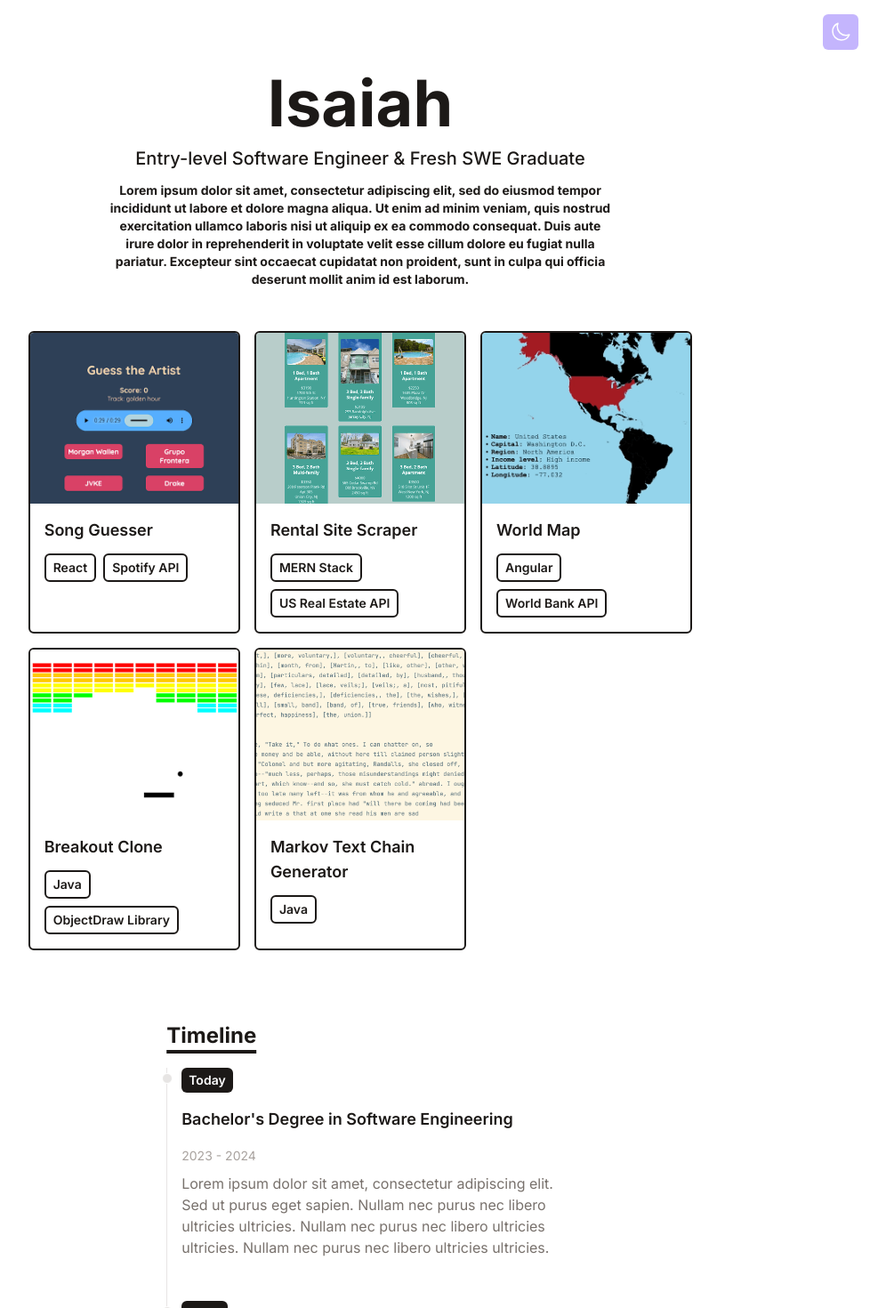
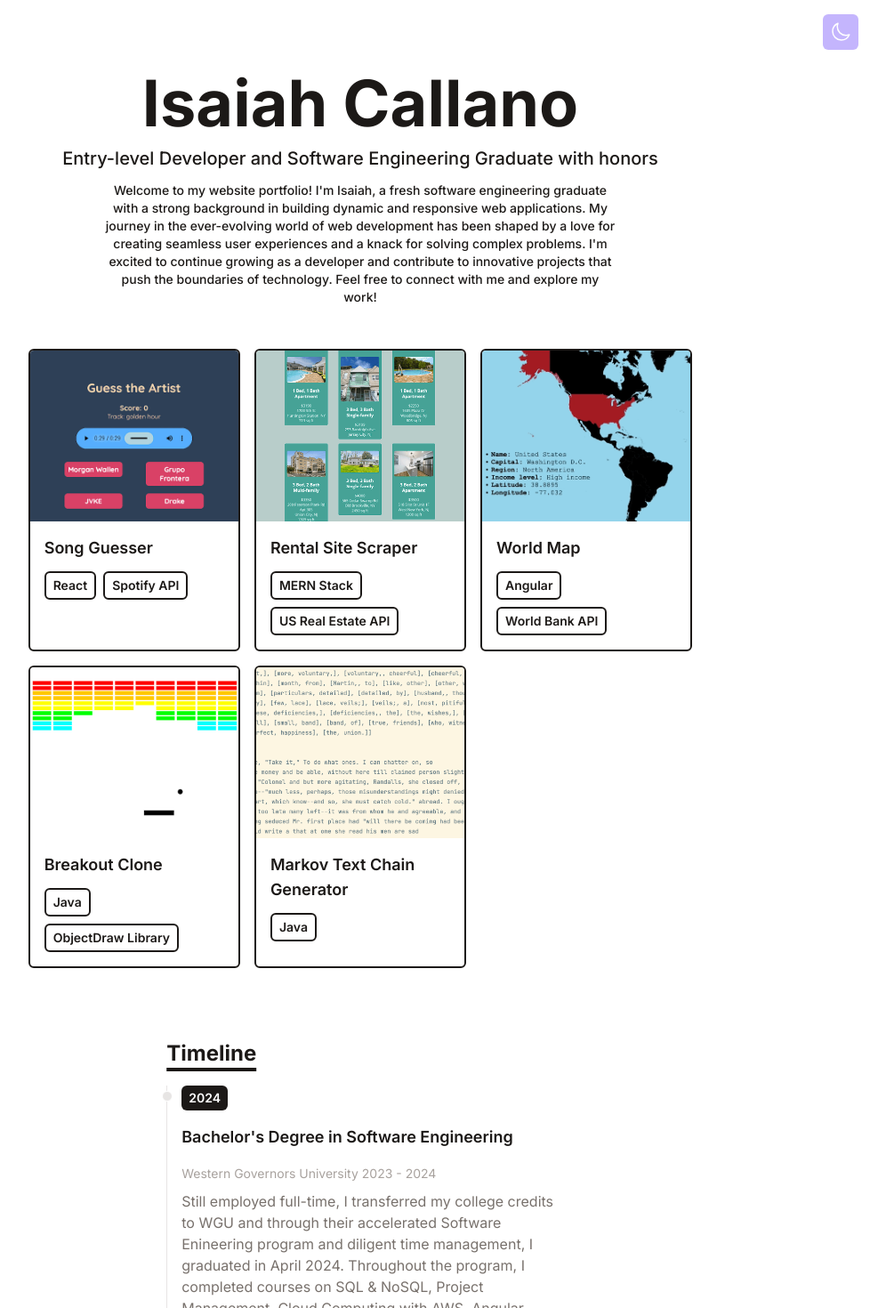
Before and after one commit to TeraBirb/portfolio-v2, a React (Vite) app: page / in a window 1280 px wide. Shown: the top 1470 px of the page at 89% size, without its empty margins (235-1231 px from the left). Built offline with nearby package versions, Linux system fonts and the light colour scheme.

Commit message:
Fill in bio

```diff
--- a/src/components/Contact.jsx
+++ b/src/components/Contact.jsx
@@ -32,7 +32,7 @@ const Contact = () => {
                         type="button"
                         className="text-center inline-block px-8 py-3 w-max text-base font-medium rounded-md text-white bg-gradient-to-r from-yellow-500 to-pink-500 drop-shadow-md hover:stroke-white"
                     >
-                        Work With Me
+                        Connect With Me
                     </button>
                 </form>
             </div>
--- a/src/components/Intro.jsx
+++ b/src/components/Intro.jsx
@@ -2,19 +2,21 @@ const Intro = () => {
     return (
         <div className="flex items-center justify-center flex-col text-center pt-20 pb-6">
             <h1 className="text-4xl md:text-7xl dark:text-white mb-1 md:mb-3 font-bold">
-                Isaiah
+                Isaiah Callano
             </h1>
             <p className="text-base md:text-xl mb-3 font-medium">
-                Entry-level Software Engineer & Fresh SWE Graduate{" "}
+                Entry-level Developer and Software Engineering Graduate with
+                honors
             </p>
-            <p className="text-sm max-w-xl mb-6 font-bold">
-                Lorem ipsum dolor sit amet, consectetur adipiscing elit, sed do
-                eiusmod tempor incididunt ut labore et dolore magna aliqua. Ut
-                enim ad minim veniam, quis nostrud exercitation ullamco laboris
-                nisi ut aliquip ex ea commodo consequat. Duis aute irure dolor
-                in reprehenderit in voluptate velit esse cillum dolore eu fugiat
-                nulla pariatur. Excepteur sint occaecat cupidatat non proident,
-                sunt in culpa qui officia deserunt mollit anim id est laborum.
+            <p className="text-sm max-w-xl mb-6 font-medium">
+                Welcome to my website portfolio! I'm Isaiah, a fresh software
+                engineering graduate with a strong background in building dynamic
+                and responsive web applications. My journey in the ever-evolving
+                world of web development has been shaped by a love for creating
+                seamless user experiences and a knack for solving complex
+                problems. I'm excited to continue growing as a developer and
+                contribute to innovative projects that push the boundaries of
+                technology. Feel free to connect with me and explore my work!
             </p>
         </div>
     );
--- a/src/data/timeline.js
+++ b/src/data/timeline.js
@@ -1,30 +1,30 @@
 export default [
     {
-        year: "Today",
+        year: "2024",
         title: "Bachelor's Degree in Software Engineering",
-        duration: "2023 - 2024",
+        duration: "Western Governors University 2023 - 2024",
         details:
-            "Lorem ipsum dolor sit amet, consectetur adipiscing elit. Sed ut purus eget sapien. Nullam nec purus nec libero ultricies ultricies. Nullam nec purus nec libero ultricies ultricies. Nullam nec purus nec libero ultricies ultricies.",
+            "Still employed full-time, I transferred my college credits to WGU and through their accelerated Software Enineering program and diligent time management, I graduated in April 2024. Throughout the program, I completed courses on SQL & NoSQL, Project Management, Cloud Computing with AWS, Angular, Software Development Methodologies, REST APIs, Web Design, Python, and IT Business Communication.",
     },
     {
         year: "2023",
         title: "Associate's Degree in Computer Information Systems",
-        duration: "2021 - 2023",
+        duration: "Laney College 2021 - 2023",
         details:
-            "Lorem ipsum dolor sit amet, consectetur adipiscing elit. Sed ut purus eget sapien. Nullam nec purus nec libero ultricies ultricies. Nullam nec purus nec libero ultricies ultricies. Nullam nec purus nec libero ultricies ultricies.",
+            "At my local community college, I completed theoretical and practical courses on Object-Oriented Programming, Mathematics, Graphical User Interface Programming, Multithreading, Computer Networking, Data Structures & Algorithms, and Microcomputer Assembly Language. I graduated in May 2023 with highest honors and earned a Certificated of Achievement in Java Programming. ",
     },
     {
         year: "2021",
         title: "Hobby Coder",
         duration: "2019 - 2021",
         details:
-            "Lorem ipsum dolor sit amet, consectetur adipiscing elit. Sed ut purus eget sapien. Nullam nec purus nec libero ultricies ultricies. Nullam nec purus nec libero ultricies ultricies. Nullam nec purus nec libero ultricies ultricies.",
+            "While working full-time in the non-profit sector, I spent my free time learning the basics of programming. I self-taught myself HTML, CSS, and JavaScript through online tutorials and platforms like FreeCodeCamp, CodeAcademy, Udemy, and Treehouse. I built simple websites and web applications to practice my skills and explore the possibilities of web development. Further along, I familiarized myself with computer science concepts and learned Java and Python. This hobby sparked my interest in pursuing a career in software engineering.",
     },
     {
         year: "2019",
-        title: "First \"Hello World\" Program",
+        title: 'First "Hello World" Program',
         duration: "The Beginning",
         details:
-            "Lorem ipsum dolor sit amet, consectetur adipiscing elit. Sed ut purus eget sapien. Nullam nec purus nec libero ultricies ultricies. Nullam nec purus nec libero ultricies ultricies. Nullam nec purus nec libero ultricies ultricies.",
+            "I wrote my very first 'Hello World' program in C++. This simple program marked the beginning of my journey in the world of programming. I was fascinated by the idea of creating something out of nothing and the endless possibilities that coding offered. This experience sparked my curiosity and passion for programming.",
     },
 ];
```
